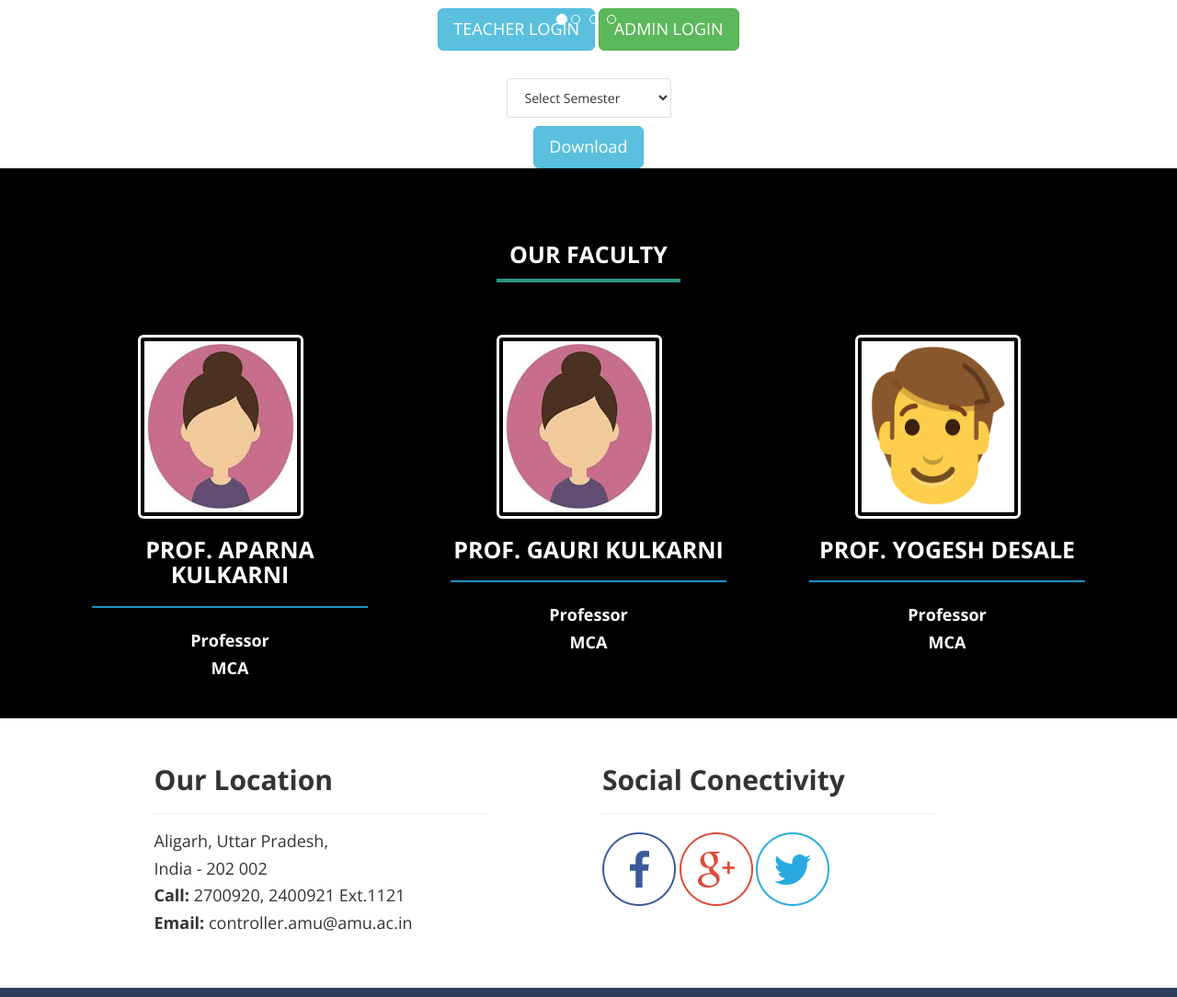
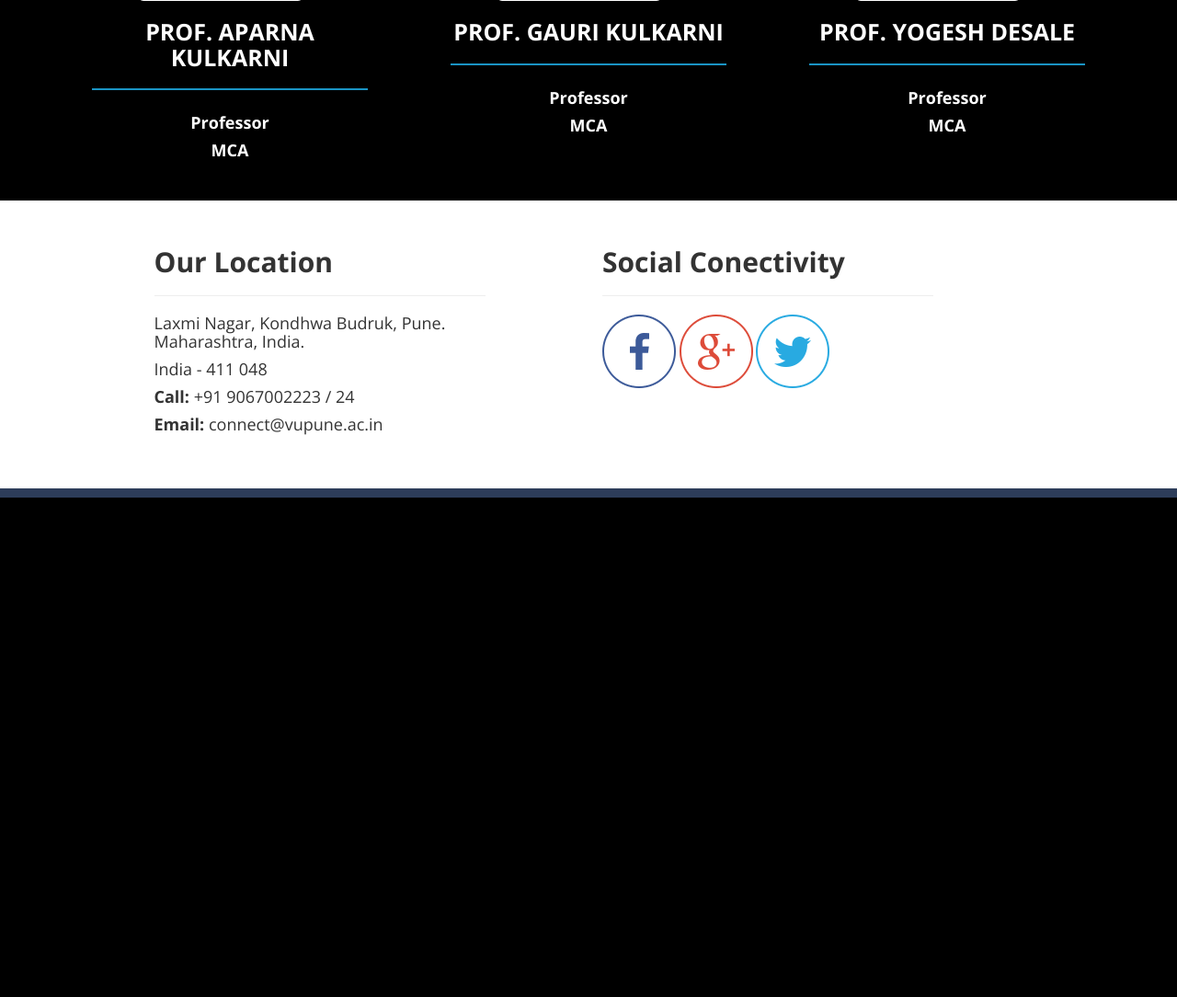
Before and after one commit to Shivanshu3979/sroy_php, a PHP site: page / in a window 1280 px wide. Shown: the part 583-1667 px from the top of the page at 92% size. After the commit the page ends 1124 px from the top, so only its background shows below. Run offline with PHP 8.4, Linux system fonts and the light colour scheme.

Commit message:
updated address

```diff
--- a/TTMS/files/index.php
+++ b/TTMS/files/index.php
@@ -33,34 +33,6 @@
     </div>
 </div>
 
-<div id="myCarousel" class="carousel slide" data-ride="carousel">
-    <!-- Indicators -->
-    <ol class="carousel-indicators" style="margin-bottom: 160px">
-        <li data-target="#myCarousel" data-slide-to="0" class="active"></li>
-        <li data-target="#myCarousel" data-slide-to="1"></li>
-        <li data-target="#myCarousel" data-slide-to="2"></li>
-        <li data-target="#myCarousel" data-slide-to="3"></li>
-    </ol>
-
-    <!-- Wrapper for slides -->
-    <div class="carousel-inner" role="listbox">
-        <div class="item active">
-            <img src="assets/img/lab1.jpg" alt="Welcome to Vishwakarma University">
-        </div>
-
-        <div class="item">
-            <img src="assets/img/lab2.jpg" alt="Welcome to Vishwakarma University">
-        </div>
-
-        <div class="item">
-            <img src="assets/img/lab1.jpg" alt="Welcome to Vishwakarma University">
-        </div>
-
-        <div class="item">
-            <img src="assets/img/lab2.jpg" alt="Welcome to Vishwakarma University">
-        </div>
-    </div>
-</div>
 <script type="text/javascript">
     function genpdf() {
         var doc = new jsPDF();
@@ -238,12 +210,13 @@
             <h2><strong>Our Location </strong></h2>
             <hr/>
             <div>
-                <h4>Aligarh,
-                    Uttar Pradesh,
+                <h4>Laxmi Nagar,
+                    Kondhwa Budruk, Pune.
+                    Maharashtra, India.
                 </h4>
-                <h4>India - 202 002</h4>
-                <h4><strong>Call:</strong> 2700920, 2400921 Ext.1121 </h4>
-                <h4><strong>Email: </strong>controller.amu@amu.ac.in</h4>
+                <h4>India - 411 048</h4>
+                <h4><strong>Call:</strong> +91 9067002223 / 24  </h4>
+                <h4><strong>Email: </strong>connect@vupune.ac.in </h4>
             </div>
 
 
```
